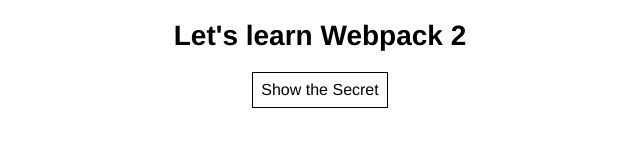
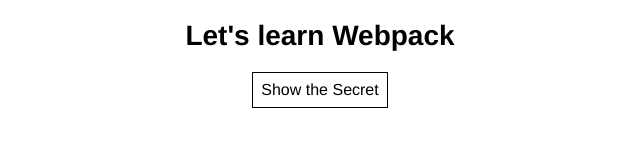
Before and after one commit to tamilaban/webpackbasics, a plain HTML site: page index.html in a window 1280 px wide. Shown: the whole page, without its empty margins (320-960 px from the left). Drawn offline with Linux system fonts and the light colour scheme.

Commit message:
updates readme

```diff
--- a/index.html
+++ b/index.html
@@ -7,10 +7,10 @@
     <meta http-equiv="X-UA-Compatible" content="ie=edge">
     <link rel="stylesheet" href="src/css/main.css">
     <link rel="stylesheet" href="src/css/input-elements.css">
-    <title>Webpack 2 Basics</title>
+    <title>Webpack Basics</title>
 </head>
 <body>
-<h1>Let's learn Webpack 2</h1>
+<h1>Let's learn Webpack </h1>
 <button id="secret-button">Show the Secret</button>
 <p id="secret-paragraph">You can't see this all the time</p>
 <script src="src/js/dom-loader.js"></script>
```
Also changed, not shown: 1 other file.
